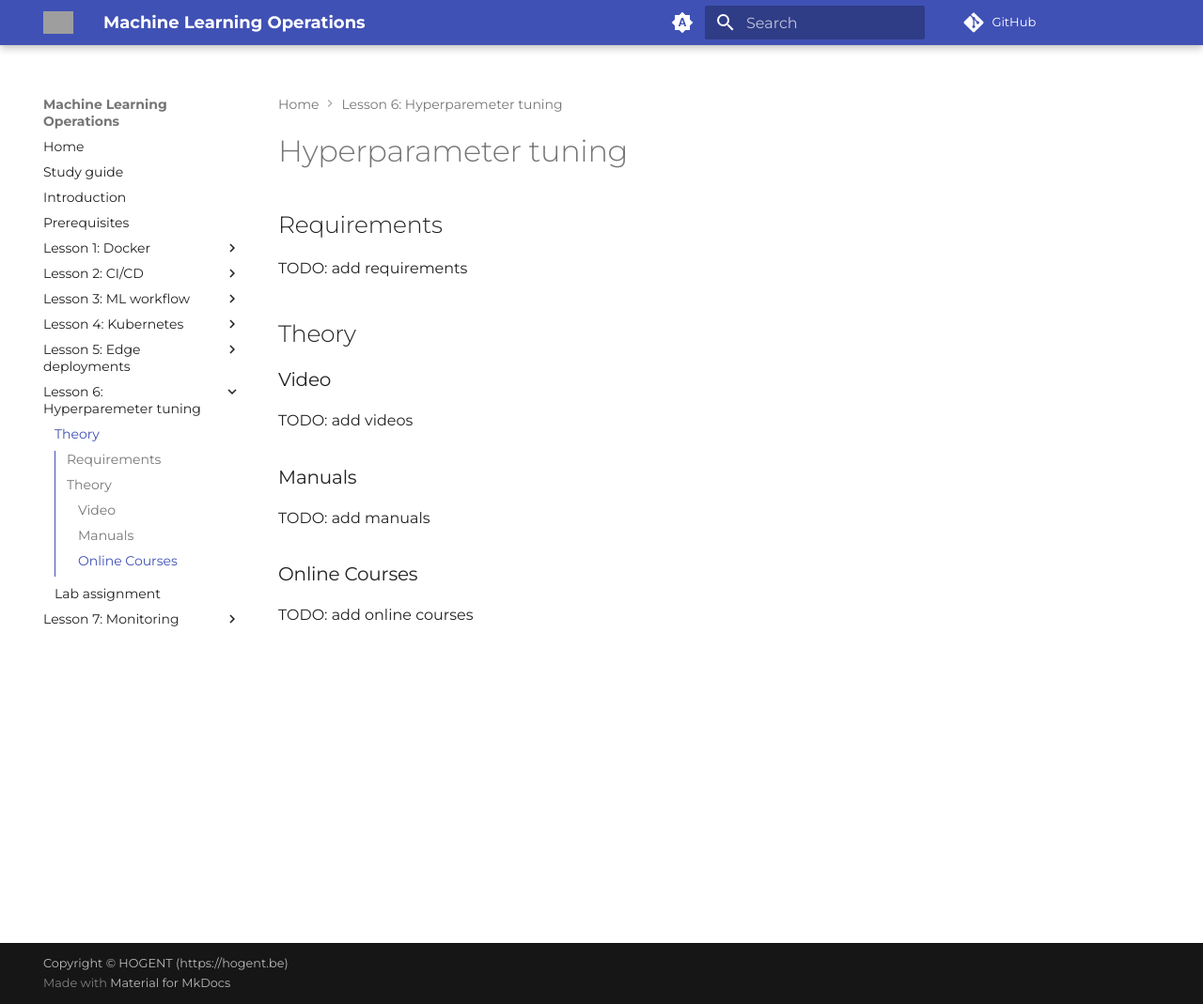
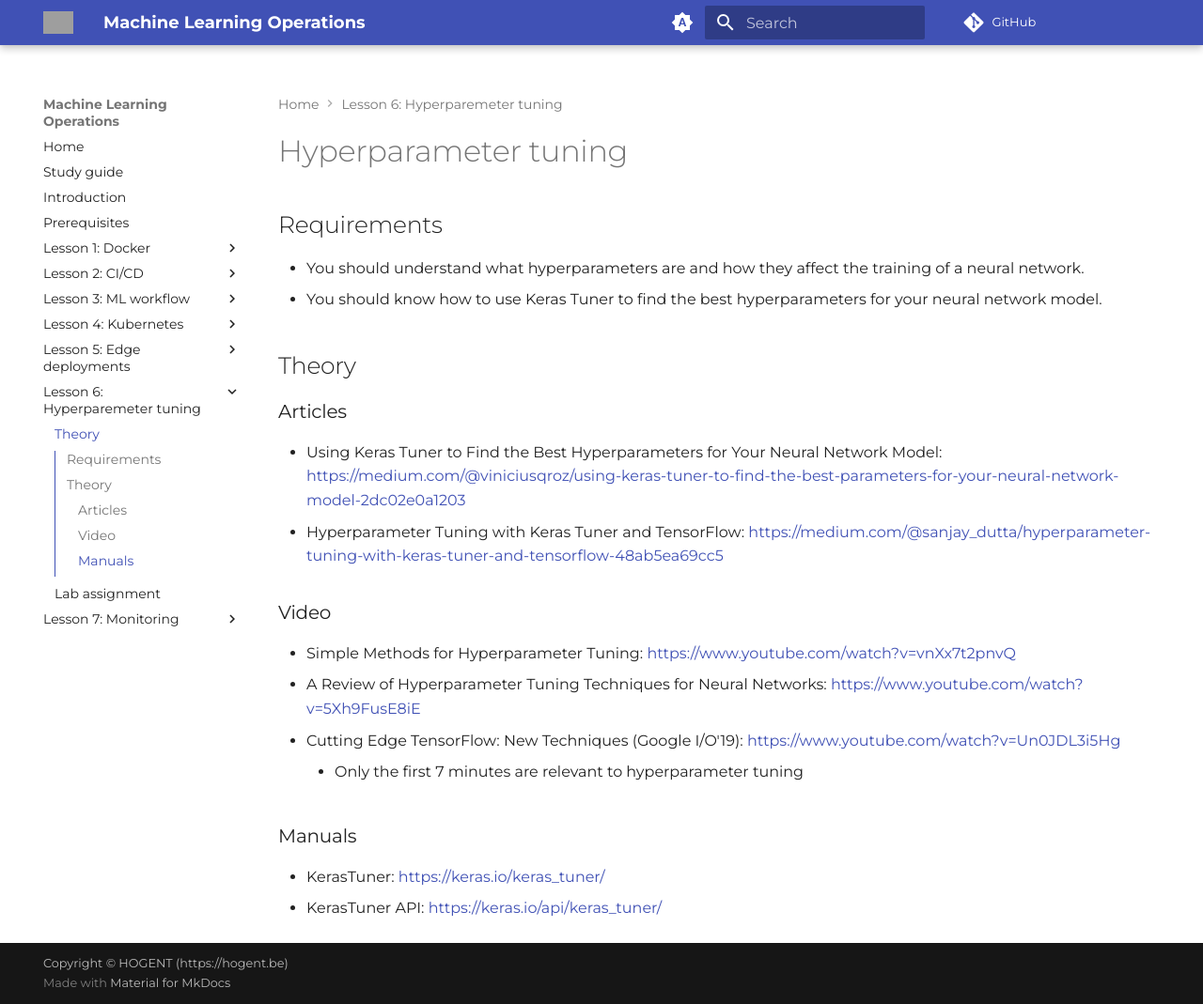
Before and after one commit to HOGENT-MLOps/mlops-slides, an MkDocs documentation site: the page built from docs/06-hyperparameter-tuning.md, in a window 1280 px wide and 1069 px high. Shown: the whole window at 94% size. Built offline with MkDocs 1.6.1 and Material for MkDocs 9.7.7, drawn with Linux system fonts in a browser that asks for light colours; comment, search, counter and statistics services are not loaded; grey boxes are pictures that could not be loaded.

Commit message:
Add lesson 6

```diff
--- a/docs/06-hyperparameter-tuning.md
+++ b/docs/06-hyperparameter-tuning.md
@@ -2,18 +2,24 @@
 
 ## Requirements
 
-TODO: add requirements
+-   You should understand what hyperparameters are and how they affect the training of a neural network.
+-   You should know how to use Keras Tuner to find the best hyperparameters for your neural network model.
 
 ## Theory
 
+### Articles
+
+-   Using Keras Tuner to Find the Best Hyperparameters for Your Neural Network Model: https://medium.com/@viniciusqroz/using-keras-tuner-to-find-the-best-parameters-for-your-neural-network-model-2dc02e0a1203
+-   Hyperparameter Tuning with Keras Tuner and TensorFlow: https://medium.com/@sanjay_dutta/hyperparameter-tuning-with-keras-tuner-and-tensorflow-48ab5ea69cc5
+
 ### Video
 
-TODO: add videos
+-   Simple Methods for Hyperparameter Tuning: https://www.youtube.com/watch?v=vnXx7t2pnvQ
+-   A Review of Hyperparameter Tuning Techniques for Neural Networks: https://www.youtube.com/watch?v=5Xh9FusE8iE
+-   Cutting Edge TensorFlow: New Techniques (Google I/O'19): https://www.youtube.com/watch?v=Un0JDL3i5Hg
+    -   Only the first 7 minutes are relevant to hyperparameter tuning
 
 ### Manuals
 
-TODO: add manuals
-
-### Online Courses
-
-TODO: add online courses
+-   KerasTuner: https://keras.io/keras_tuner/
+-   KerasTuner API: https://keras.io/api/keras_tuner/
```
